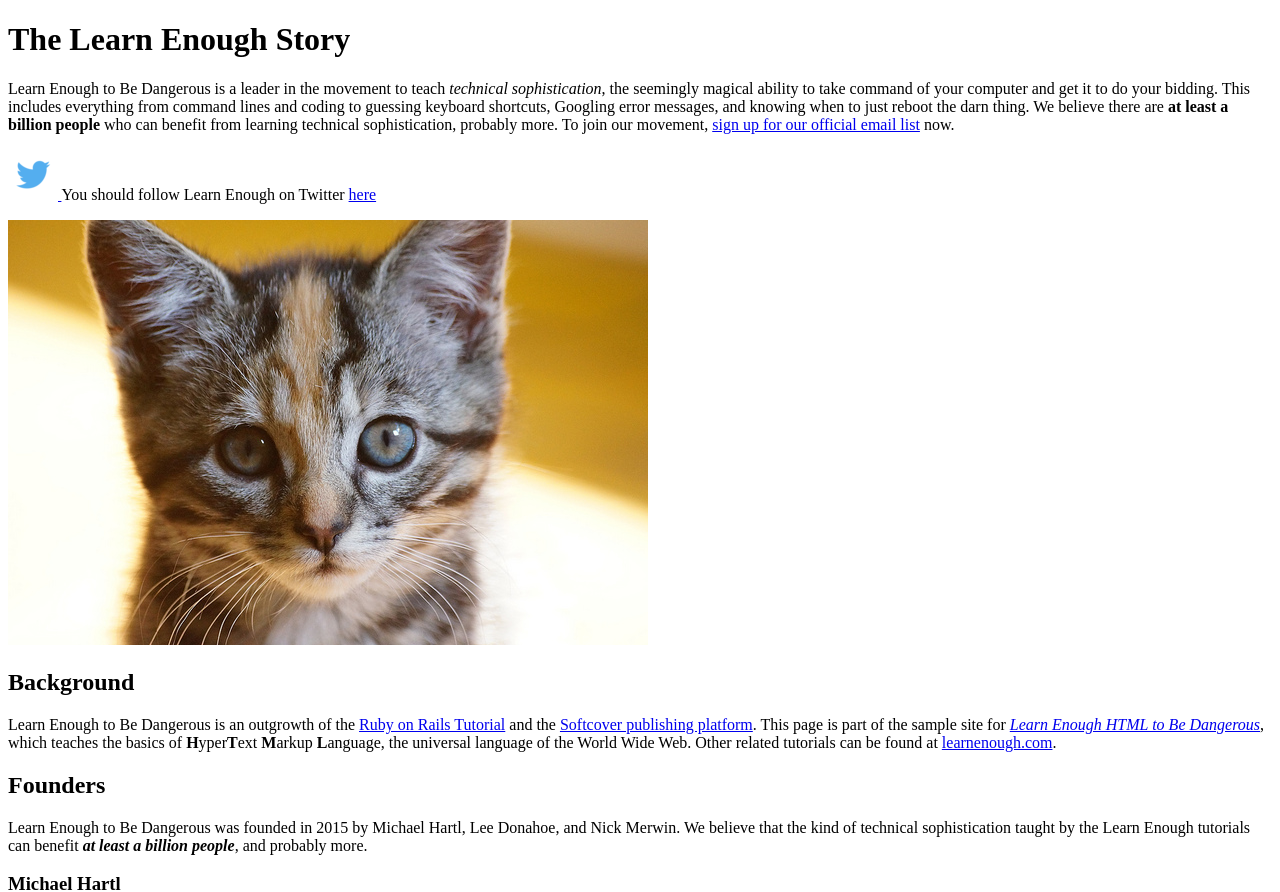
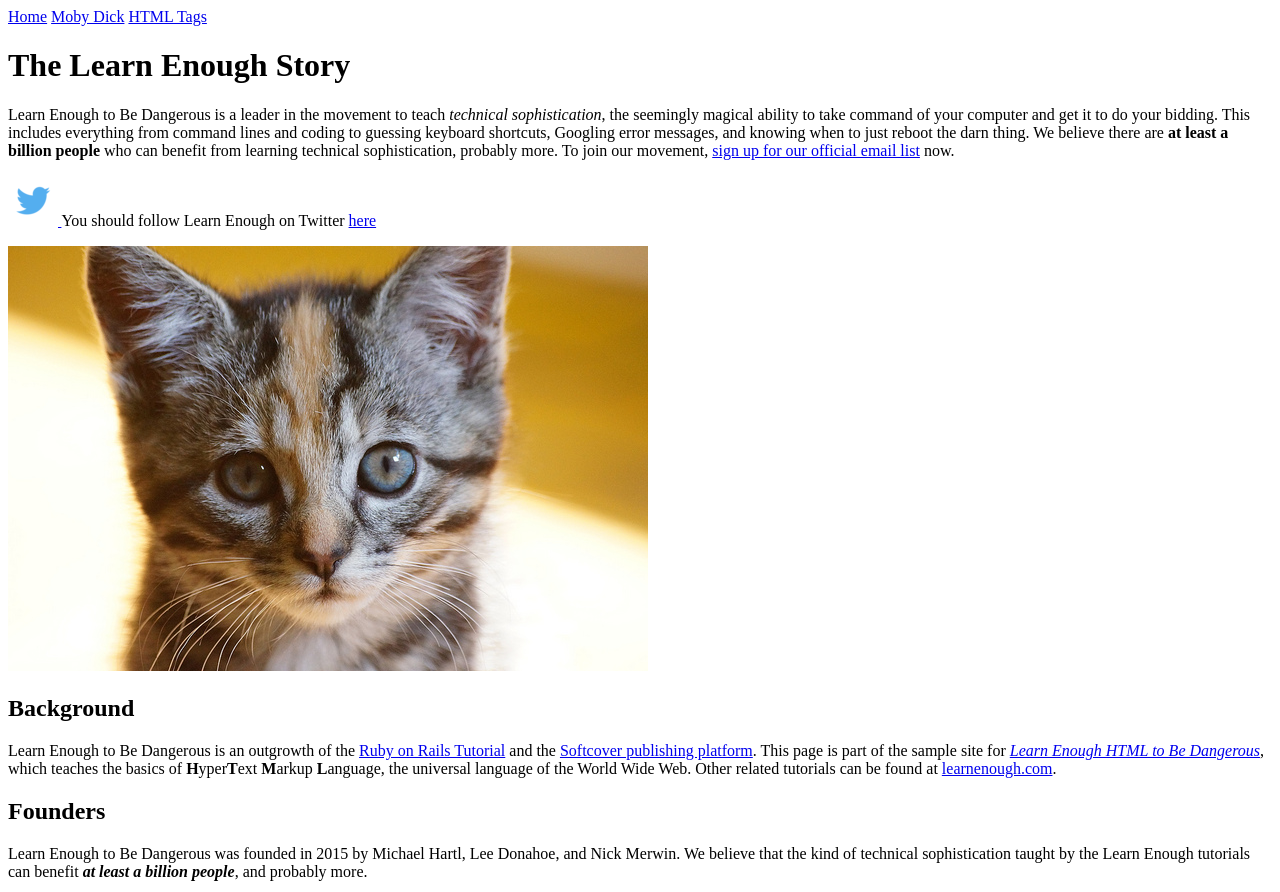
Before and after one commit to jhazelton1/sample_website, a plain HTML site: page index.html in a window 1280 px wide. Shown: the top 892 px of the page. Drawn offline with Linux system fonts and the light colour scheme.

```diff
--- a/index.html
+++ b/index.html
@@ -5,6 +5,12 @@
     <meta charset="utf-8">
   </head>
   <body>
+
+    <div>
+      <a href="index.html">Home</a>
+      <a href="moby_dick.html">Moby Dick</a>
+      <a href="tags.html">HTML Tags</a>
+    </div>
 
     <h1>The Learn Enough Story</h1>
 
```
Also changed, not shown: tags.html (+6 -0 lines).
